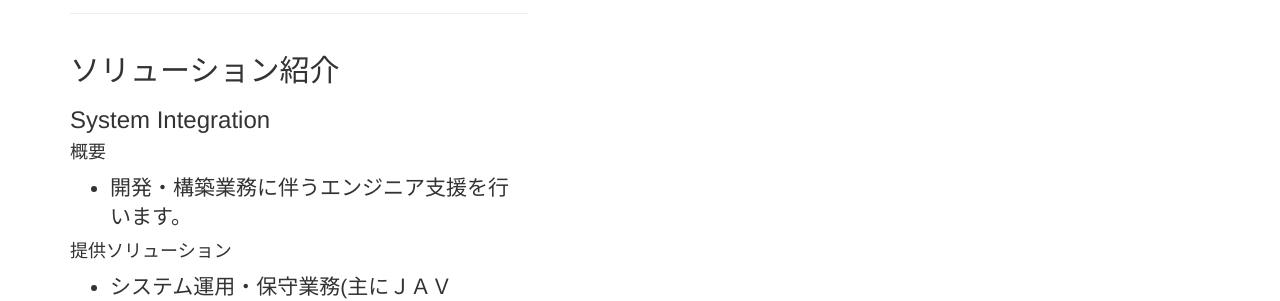
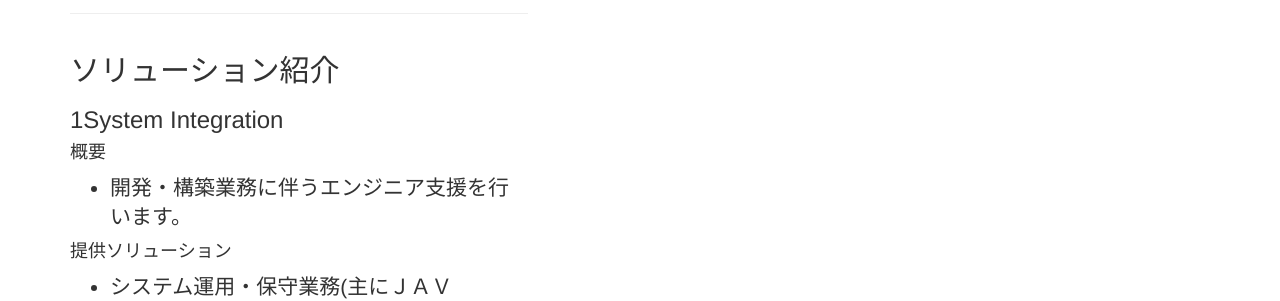
Before and after one commit to mori-system/mori-system.github.io, a Jekyll site: the page built from _posts/2018-08-03-services-1.markdown, in a window 1280 px wide and 900 px high, scrolled down 481 px. Shown: the part 154-455 px from the top of the window. Built offline with Jekyll 4.4.1, drawn with Linux system fonts in a browser that asks for light colours; nearby versions of some CDN libraries; library files that are not in the unit come from our copies.

Commit message:
Update 2018-08-03-services-1.markdown

```diff
--- a/_posts/2018-08-03-services-1.markdown
+++ b/_posts/2018-08-03-services-1.markdown
@@ -5,7 +5,7 @@ category: Services
 title: "ソリューション紹介"
 description: |
 ---
-### System Integration
+### 1System Integration
 
 #### 概要
 
```
